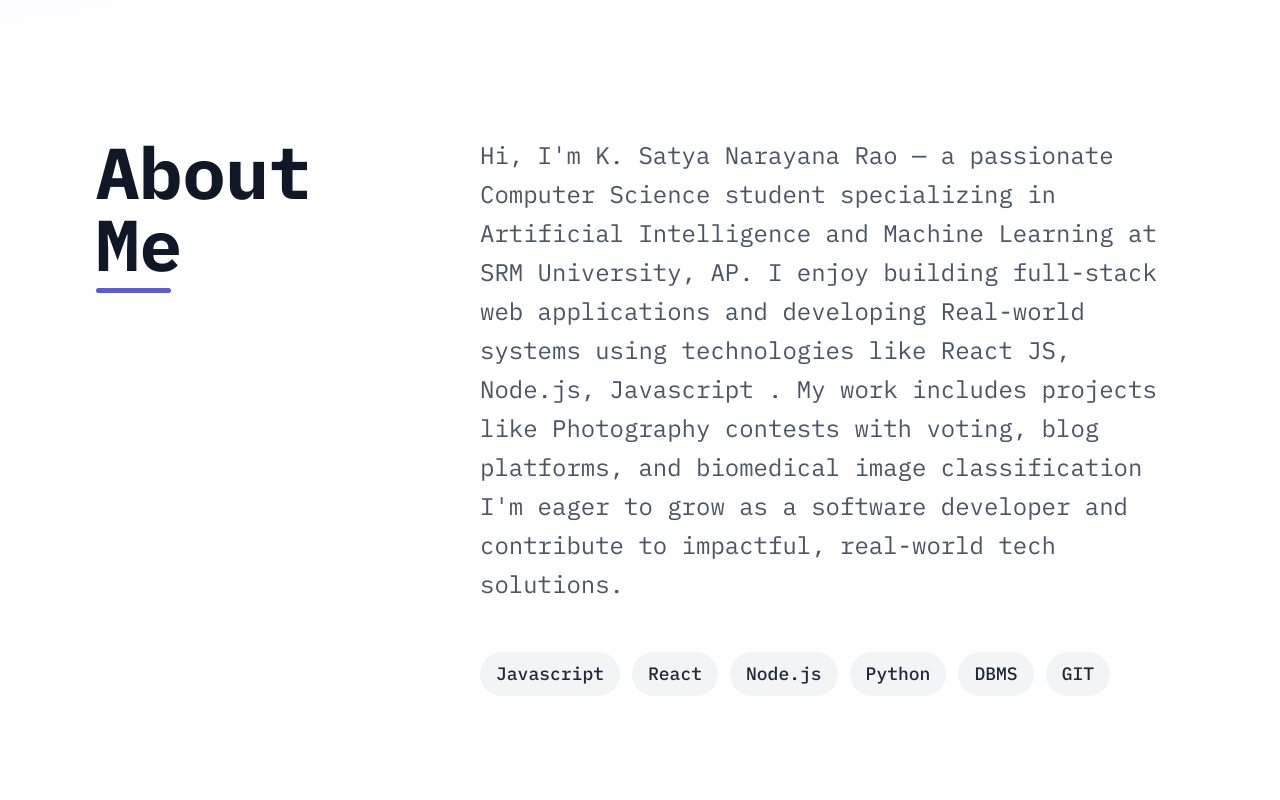
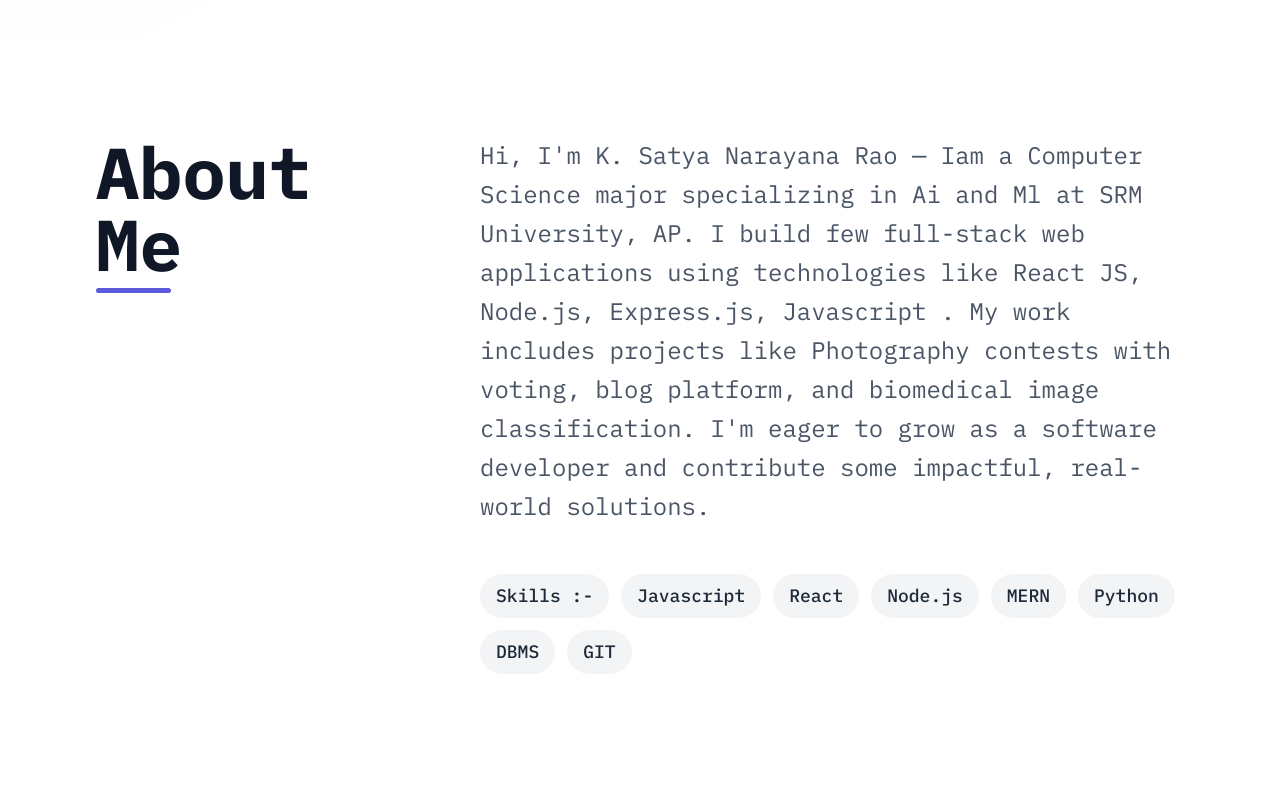
Before and after one commit to satyaK0729/Personal_Portfolio, an Astro site: page / in a window 1280 px wide. Shown: the part 760-1560 px from the top of the page. Built offline with nearby package versions, Linux system fonts and the light colour scheme; Astro itself is replaced by a stand-in of ours.

Commit message:
resizing the web

```diff
--- a/src/components/Hero.astro
+++ b/src/components/Hero.astro
@@ -144,10 +144,11 @@ import { siteConfig } from "../config";
           >{siteConfig.name}</span
         >
         <!-- Image beside name -->
+  <!-- the logo div block -->
       <div class="flex justify-center mt-10">
         <img
 
-          src="/lllggg.jpeg"
+          src="/logo_p.jpeg"
 
 
           alt="Profile"
--- a/src/config.ts
+++ b/src/config.ts
@@ -1,26 +1,17 @@
 export const siteConfig = {
-  // name: "Ryan Fitzgerald",
-  // title: "Senior Software Engineer",
-  // description: "Portfolio website of Ryan Fitzgerald",
-  // accentColor: "#1d4ed8",
-  // social: {
-  //   email: "your-email@example.com",
-  //   linkedin: "https://linkedin.com/in/yourprofile",
-  //   twitter: "https://x.com/rfitzio",
-  //   github: "https://github.com/RyanFitzgerald",
   name: "K Satya Narayana Rao",
   title: "Frontend Developer",
   description: "Portfolio website of K Satya Narayana ",
   accentColor: "#5c5adb",
   social: {
     email: "satyak0729@gmail.com",
-    linkedin: "https://linkedin.com/in/yourprofile",
+    linkedin: "https://www.linkedin.com/in/satya-narayana-2003aa246/",
     twitter: "https://x.com/rfitzio",
     github: "https://github.com/RyanFitzgerald",
   },
   aboutMe:
-    "Hi, I'm K. Satya Narayana Rao — a passionate Computer Science student specializing in Artificial Intelligence and Machine Learning at SRM University, AP. I enjoy building full-stack web applications and developing Real-world systems using technologies like React JS, Node.js, Javascript . My work includes projects like Photography contests with voting, blog platforms, and biomedical image classification I'm eager to grow as a software developer and contribute to impactful, real-world tech solutions.",
-  skills: ["Javascript", "React", "Node.js", "Python", "DBMS", "GIT"],
+    "Hi, I'm K. Satya Narayana Rao — Iam a Computer Science major specializing in Ai and Ml at SRM University, AP. I build few full-stack web applications using technologies like React JS, Node.js, Express.js, Javascript . My work includes projects like Photography contests with voting, blog platform, and biomedical image classification. I'm eager to grow as a software developer and contribute some impactful, real-world solutions.",
+  skills: ["Skills :-","Javascript", "React", "Node.js","MERN", "Python", "DBMS", "GIT"],
   projects: [
     {
       name: "Photography Contest",
@@ -46,36 +37,26 @@ export const siteConfig = {
   ],
   experience: [
     {
-      company: "Tech Company",
-      title: "Senior Software Engineer",
+      company: "TechNook",
+      title: "Python intern",
       dateRange: "Jan 2022 - Present",
       bullets: [
-        "Led development of microservices architecture serving 1M+ users",
-        "Reduced API response times by 40% through optimization",
-        "Mentored team of 5 junior developers",
+        "Acquired proficiency in Python Libraries and Django Web Framework Worked on Developing the e-commerce website using HTML, CSS (Frontend) and Python as (Backend)",
+        "Email sender Web App contains the Authentication. Sending the 100 E-mails by the SMTP using the SendGrid .",
       ],
     }
   ],
   education: [
     {
       school: "SRM UNIVERSITY, AP",
-      degree: "Bachelor of Techonolgy",
+      degree: "Bachelor of Techonolgy  B.Tech" ,
       dateRange: "2021 - 2025",
       achievements: [
         "Course: Computer Science and Engineering",
         "Specilization: Ai and Ml",
       ],
-    },
-    {
-      school: "Online Platform",
-      degree: "Full Stack Development Certificate",
-      dateRange: "2019",
-      achievements: [
-        "Completed 500+ hours of coursework",
-        "Built 10+ portfolio projects",
-        "Specialized in React and Node.js",
-      ],
-    },
+    }
+
   ],
   resumeLink: "https://drive.google.com/file/d/1himcmgi1ElBIC8PezA6m44E_7JRBPtKm/view?usp=sharing",
 };
--- a/src/styles/global.css
+++ b/src/styles/global.css
@@ -1,9 +1,12 @@
 @import "tailwindcss";
 
-body {
-  font-family: 'IBM Plex Mono', monospace;
-}
-/* ...existing code... */
+  body {
+    font-family: 'IBM Plex Mono', monospace;
+  }
+
+
+
+
 @keyframes rotate-twice {
   0% {
     transform: rotate(0deg);
```
Also changed, not shown: public/logo_p.jpeg (renamed from public/lllggg.jpeg), public/profile.png (deleted).
